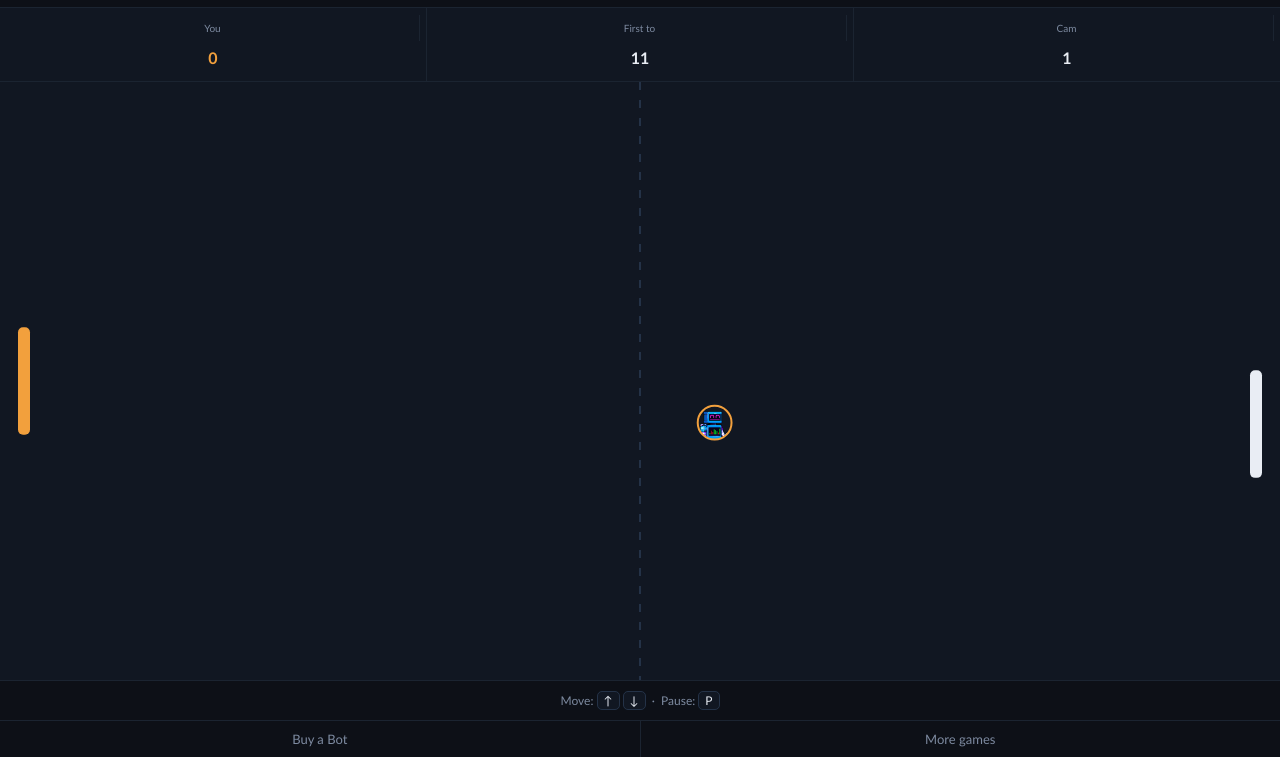
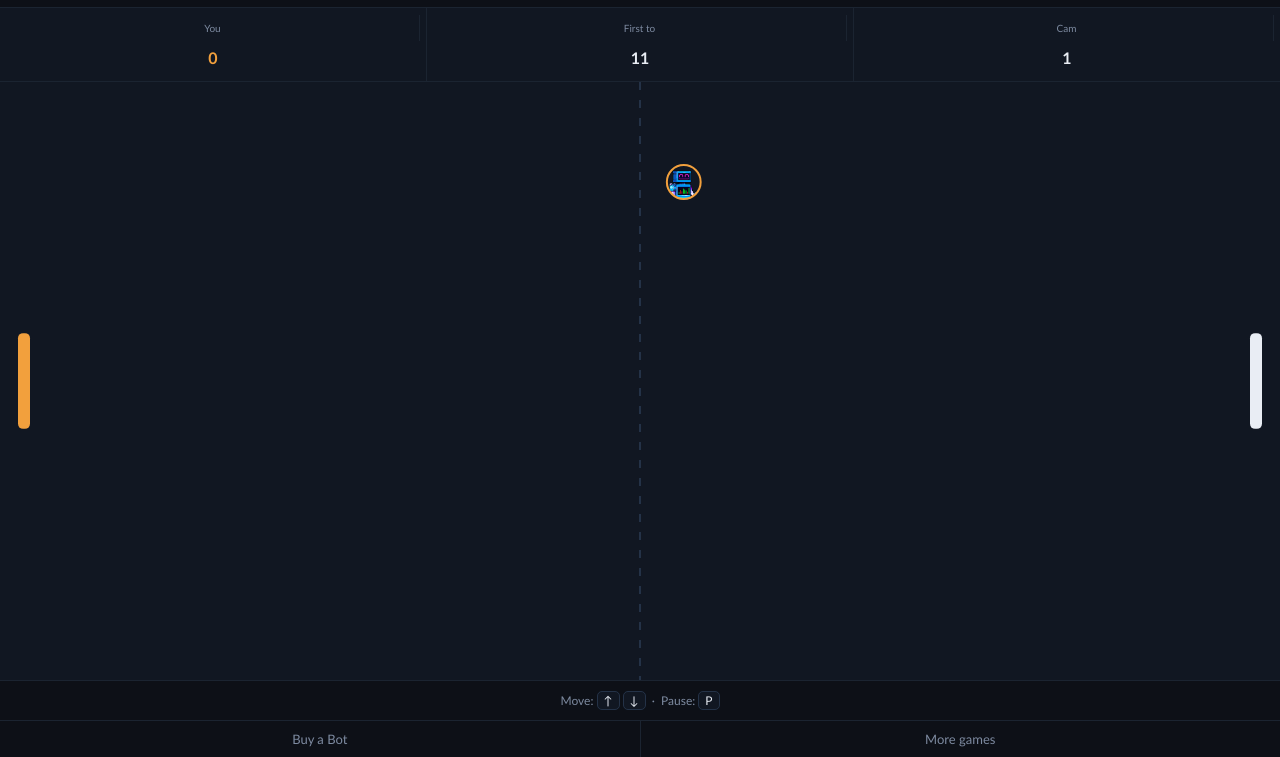
Before and after one commit to FinnBots/bot-pong, a plain HTML site: page index.html in a window 1280 px wide. Both pictures are taken after a click on the button "Play". Shown: the part 43-800 px from the top of the page. Drawn offline with Linux system fonts and the light colour scheme; a web font is replaced by a local one.

Commit message:
Bot Pong: make it a game you can lose. A mouse-following paddle centres exactly on the ball, so every return left flat and a competent player's match never ended (5/5 matches stalled in a real-engine harness). Adds a minimum bounce angle, swept paddle collision (a fast ball used to tunnel clean through a 12px paddle, which is what actually decided points), a faster ball ramp so a point resolves in ~6-10 hits, a paddle that chases the pointer at a top speed, and a CPU that predicts and misses because it cannot reach - replacing a sine wobble that prefers-reduced-motion switched off, which had made the CPU strictly better for those players.

```diff
--- a/index.html
+++ b/index.html
@@ -244,14 +244,16 @@
 /* ---- Tunables (data-driven: change a value, not the code) ---- */
 const CFG = {
   winScore:    11,
-  paddleH:     0.18,   // fraction of court height
+  paddleH:     0.16,   // fraction of court height
   paddleW:     12,     // px
   ballR:       13,     // px — the ball IS Bot #106 (Cam), sized to read clearly
-  ballSpeed0:  6.2,    // starting px/frame at 60fps-equiv
-  ballSpeedUp: 1.045,  // multiply on each paddle hit
-  ballSpeedMax:16,
-  cpuEase:     0.085,  // CPU tracking (lower = beatable)
-  cpuMiss:     0.10,   // CPU aim jitter (fraction of paddle height)
+  ballSpeed0:  6.6,    // starting px/frame at 60fps-equiv
+  ballSpeedUp: 1.20,   // multiply on each paddle hit — a point resolves in ~6-10
+  ballSpeedMax:34,     // hits instead of ~26, so a rally always goes somewhere
+  minAng:      0.34,   // rad — a dead-centre hit must NOT return a flat ball
+  cpuSpeedF:   0.015,  // CPU paddle top speed, fraction of court height per frame
+  cpuErr:      0.60,   // CPU aim error (paddle heights) — why it misses
+  padSpeedF:   0.032,  // your paddle CHASES the pointer at this top speed
   accent:      '#f2a03d',
 };
 
@@ -288,11 +290,24 @@
   state: 'ready',            // 'ready' | 'playing' | 'paused' | 'over'
   you: 0, cpu: 0,
   py: 0, cy: 0,              // paddle centres (px)
+  pyWant: 0,                 // where your pointer/keys want the paddle
+  cpuErr: 0,                 // CPU's aim error for the current ball
   bx: 0, by: 0, vx: 0, vy: 0,
-  reduced: matchMedia('(prefers-reduced-motion:reduce)').matches,
 };
 
 function paddlePx(){ return H * CFG.paddleH; }
+
+/* Where the ball will cross a given x, bouncing off the top and bottom walls. */
+function predictY(targetX){
+  let y = G.by, vy = G.vy, x = G.bx, vx = G.vx;
+  if (vx === 0) return y;
+  for (let i = 0; i < 4000 && (vx > 0 ? x < targetX : x > targetX); i++){
+    x += vx; y += vy;
+    if (y < CFG.ballR){ y = CFG.ballR; vy = Math.abs(vy); }
+    if (y > H - CFG.ballR){ y = H - CFG.ballR; vy = -Math.abs(vy); }
+  }
+  return y;
+}
 
 function serve(dir){
   G.bx = W/2; G.by = H/2;
@@ -305,7 +320,7 @@
 function newGame(){
   resize();
   G.you = 0; G.cpu = 0;
-  G.py = H/2; G.cy = H/2;
+  G.py = H/2; G.cy = H/2; G.pyWant = H/2;
   updateScore();
   serve(Math.random()<0.5 ? -1 : 1);
   G.state = 'playing';
@@ -319,6 +334,7 @@
   updateScore();
   if (G.you >= CFG.winScore || G.cpu >= CFG.winScore){ return endGame(); }
   G.py = clamp(G.py, paddlePx()/2, H - paddlePx()/2);
+  G.pyWant = clamp(G.pyWant, paddlePx()/2, H - paddlePx()/2);
   serve(who === 'you' ? -1 : 1); // serve toward the loser
 }
 
@@ -340,12 +356,26 @@
 /* ---- Physics step (fixed timestep) ---- */
 function step(){
   const ph = paddlePx();
-  // CPU: ease toward ball with a little jitter, only when ball approaches it
-  const aim = G.by + (G.reduced ? 0 : (Math.sin(G.bx*0.01) * ph * CFG.cpuMiss));
-  G.cy += (aim - G.cy) * CFG.cpuEase;
+  /* CPU: predicts where the ball will arrive and moves at a capped speed, so it
+     misses because it cannot get there — not from a sine wobble that a player
+     with prefers-reduced-motion used to have switched off, which made the CPU
+     strictly better for them. */
+  const cpuSpd = H * CFG.cpuSpeedF;
+  if (G.vx > 0 && G.bx > W*0.4){
+    const aim = predictY(W-18-CFG.paddleW-CFG.ballR) + G.cpuErr;
+    G.cy += clamp(aim - G.cy, -cpuSpd, cpuSpd);
+  } else {
+    G.cy += clamp(H/2 - G.cy, -cpuSpd*0.5, cpuSpd*0.5);
+  }
   G.cy = clamp(G.cy, ph/2, H - ph/2);
+  /* Your paddle chases the pointer at a top speed instead of teleporting to it,
+     so a cross-court flick can be punished and the match can actually be lost. */
+  const padSpd = H * CFG.padSpeedF;
+  G.py += clamp(G.pyWant - G.py, -padSpd, padSpd);
+  G.py = clamp(G.py, ph/2, H - ph/2);
 
   // move ball
+  const prevBx = G.bx;
   G.bx += G.vx; G.by += G.vy;
 
   // top/bottom walls
@@ -353,16 +383,19 @@
   if (G.by > H - CFG.ballR){ G.by = H - CFG.ballR; G.vy = -Math.abs(G.vy); }
 
   const px = 18, cx = W - 18; // paddle x positions
-  // player paddle (left)
-  if (G.vx < 0 && G.bx - CFG.ballR < px + CFG.paddleW &&
-      G.bx > px && Math.abs(G.by - G.py) < ph/2 + CFG.ballR){
-    G.bx = px + CFG.paddleW + CFG.ballR;
+  /* SWEPT: did the ball CROSS the paddle face this frame? A per-frame box test
+     lets a fast ball tunnel clean through a 12px paddle, which is what used to
+     decide points once the rally got quick. */
+  const face = px + CFG.paddleW + CFG.ballR;
+  if (G.vx < 0 && prevBx >= face && G.bx <= face &&
+      Math.abs(G.by - G.py) < ph/2 + CFG.ballR){
+    G.bx = face;
     bounce(G.py, ph, 1);
   }
-  // cpu paddle (right)
-  if (G.vx > 0 && G.bx + CFG.ballR > cx - CFG.paddleW &&
-      G.bx < cx && Math.abs(G.by - G.cy) < ph/2 + CFG.ballR){
-    G.bx = cx - CFG.paddleW - CFG.ballR;
+  const cface = cx - CFG.paddleW - CFG.ballR;
+  if (G.vx > 0 && prevBx <= cface && G.bx >= cface &&
+      Math.abs(G.by - G.cy) < ph/2 + CFG.ballR){
+    G.bx = cface;
     bounce(G.cy, ph, -1);
   }
 
@@ -374,7 +407,9 @@
 function bounce(paddleCentre, ph, dir){
   const rel = (G.by - paddleCentre) / (ph/2);          // -1..1
   const speed = Math.min(Math.hypot(G.vx,G.vy) * CFG.ballSpeedUp, CFG.ballSpeedMax);
-  const ang = rel * (Math.PI/3.2);                     // up to ~56°
+  let ang = rel * (Math.PI/3.2);                      // up to ~56°
+  if (Math.abs(ang) < CFG.minAng) ang = (rel >= 0 ? 1 : -1) * CFG.minAng;
+  G.cpuErr = (Math.random()*2 - 1) * paddlePx() * CFG.cpuErr;   // fresh read each hit
   G.vx = dir * speed * Math.cos(ang);
   G.vy = speed * Math.sin(ang);
 }
@@ -422,7 +457,7 @@
 function frame(t){
   if (!last) last = t;
   acc += Math.min(t - last, 60); last = t;
-  if (G.state === 'playing'){ while (acc >= DT){ step(); acc -= DT; } }
+  if (G.state === 'playing'){ while (acc >= DT && G.state === 'playing'){ step(); acc -= DT; } }
   draw();
   requestAnimationFrame(frame);
 }
@@ -439,9 +474,9 @@
 function keyLoop(){
   if (G.state === 'playing'){
     const spd = H*0.02;
-    if (keys['ArrowUp']) G.py -= spd;
-    if (keys['ArrowDown']) G.py += spd;
-    G.py = clamp(G.py, paddlePx()/2, H - paddlePx()/2);
+    if (keys['ArrowUp']) G.pyWant -= spd;
+    if (keys['ArrowDown']) G.pyWant += spd;
+    G.pyWant = clamp(G.pyWant, paddlePx()/2, H - paddlePx()/2);
   }
   requestAnimationFrame(keyLoop);
 }
@@ -449,7 +484,7 @@
 
 function pointerMove(clientY){
   const r = cv.getBoundingClientRect();
-  G.py = clamp(clientY - r.top, paddlePx()/2, H - paddlePx()/2);
+  G.pyWant = clamp(clientY - r.top, paddlePx()/2, H - paddlePx()/2);
 }
 cv.addEventListener('pointerdown', e=>{ cv.setPointerCapture(e.pointerId); pointerMove(e.clientY); });
 cv.addEventListener('pointermove', e=>{ if (e.pressure>0 || e.buttons>0 || e.pointerType==='touch') pointerMove(e.clientY); });
```
Also changed, not shown: 1 other file.
